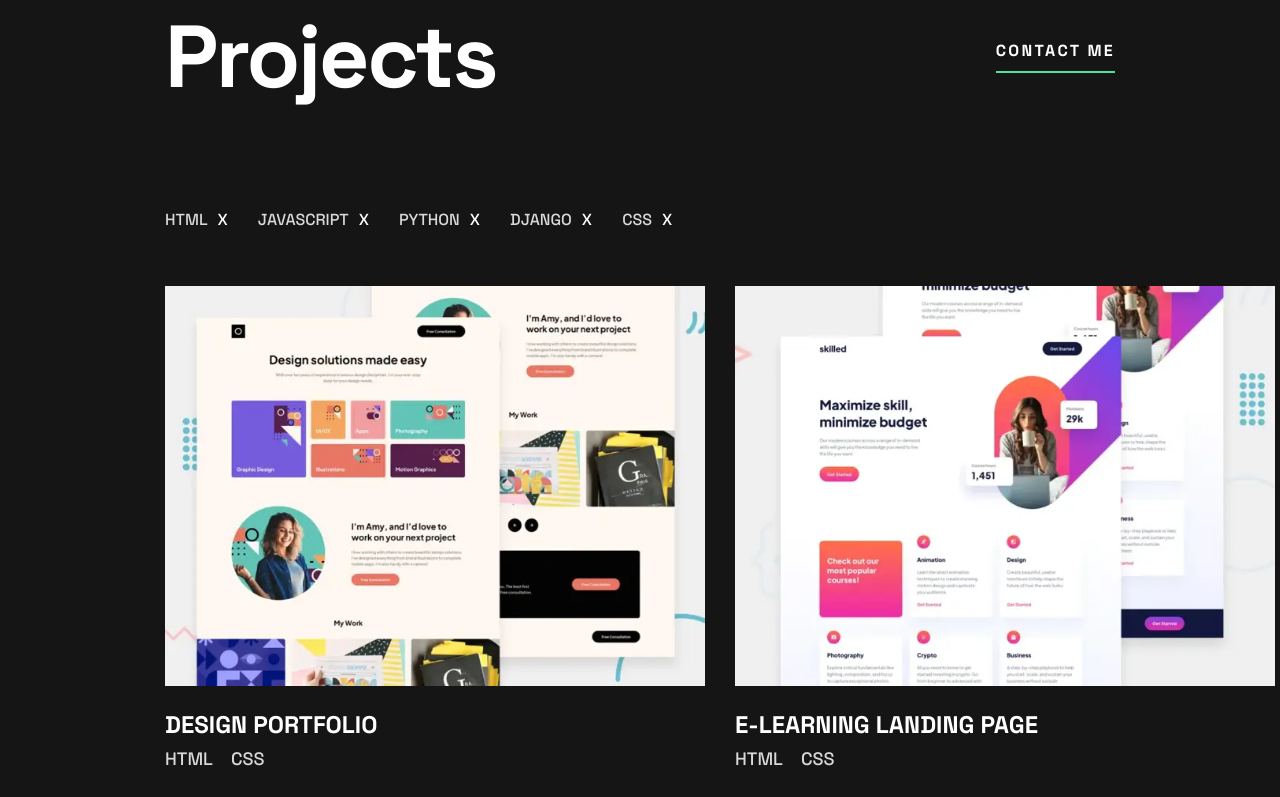
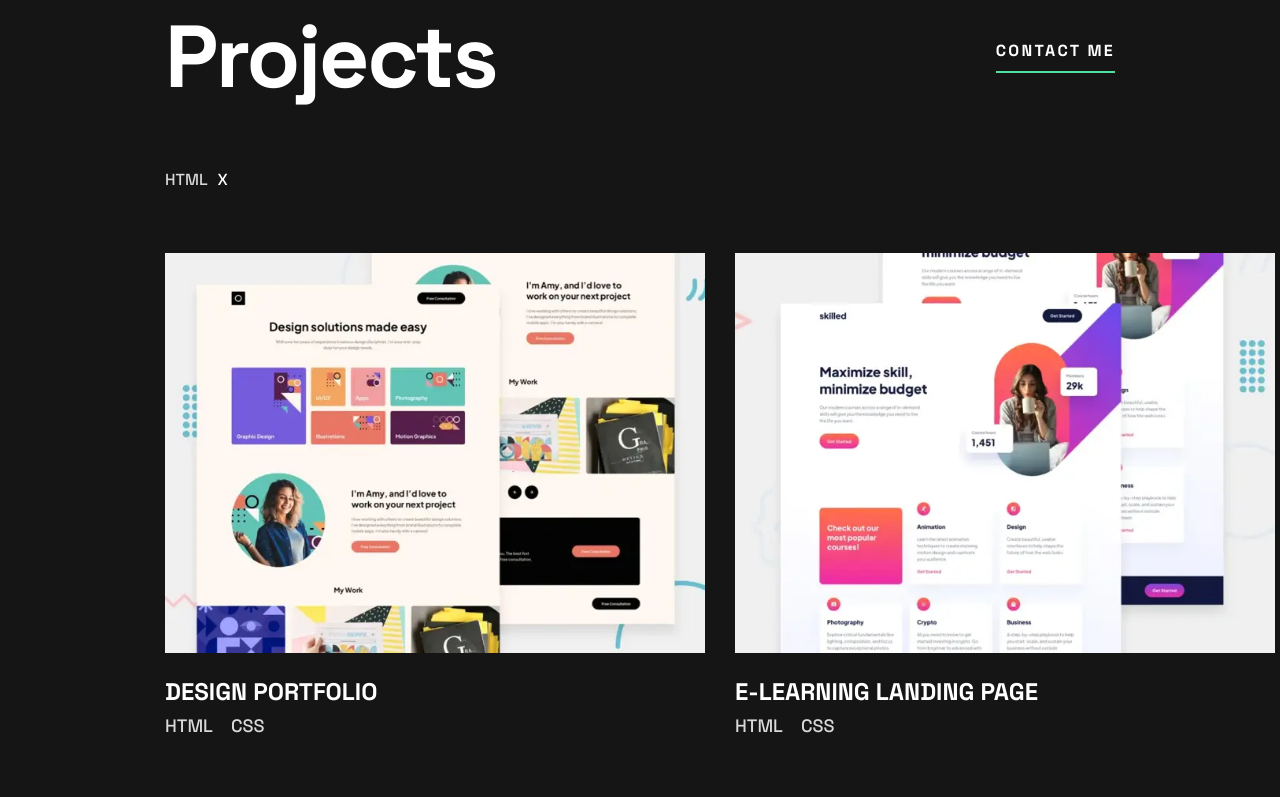
Before and after one commit to jakegodsall/developer-portfolio-frontend, a React (Vite) app: page / in a window 1280 px wide. Shown: the part 1224-2021 px from the top of the page. Built offline with nearby package versions, Linux system fonts and the light colour scheme.

Commit message:
stopped vertical layout jumping when ProjectFilterBar is empty

```diff
--- a/src/components/Projects/ProjectFilterBar/ProjectFilterBar.jsx
+++ b/src/components/Projects/ProjectFilterBar/ProjectFilterBar.jsx
@@ -9,8 +9,13 @@
         removeSkill(skill);
     };
 
+    const filterBarStyles =
+        filters.length > 0
+            ? styles.projectFilterBar
+            : `${styles.projectFilterBar} ${styles.projectFilterBar___hide}`;
+
     return (
-        <div className={styles.projectFilterBar}>
+        <div className={filterBarStyles}>
             <ul className={styles.projectFilterBar_list}>
                 <AnimatePresence>
                     {filters.map((filter, key) => {
--- a/src/components/Projects/ProjectFilterBar/ProjectFilterBar.module.scss
+++ b/src/components/Projects/ProjectFilterBar/ProjectFilterBar.module.scss
@@ -1,8 +1,15 @@
 .projectFilterBar {
     margin: 4rem 0;
+    height: 6rem;
+    transition: all 0.2s ease-in-out;
 
     &_list {
         display: flex;
         gap: 3rem;
     }
+
+    &___hide {
+        height: 0;
+        overflow: hidden;
+    }
 }
--- a/src/components/Projects/ProjectList/ProjectList.jsx
+++ b/src/components/Projects/ProjectList/ProjectList.jsx
@@ -72,7 +72,7 @@
 ];
 
 const ProjectList = () => {
-    const [filters, setFilters] = useState(['html', 'javascript', 'python', 'django', 'css']);
+    const [filters, setFilters] = useState(['html']);
 
     const getSkillHandler = (skill) => {
         console.log(filters);
--- a/src/components/Projects/ProjectList/ProjectList.module.scss
+++ b/src/components/Projects/ProjectList/ProjectList.module.scss
@@ -10,7 +10,7 @@
         display: flex;
         align-items: center;
         justify-content: space-between;
-        margin-bottom: 8rem;
+        margin-bottom: 4rem;
 
         @media only screen and (max-width: 600px) {
             margin-inline: 1.6rem;
```
